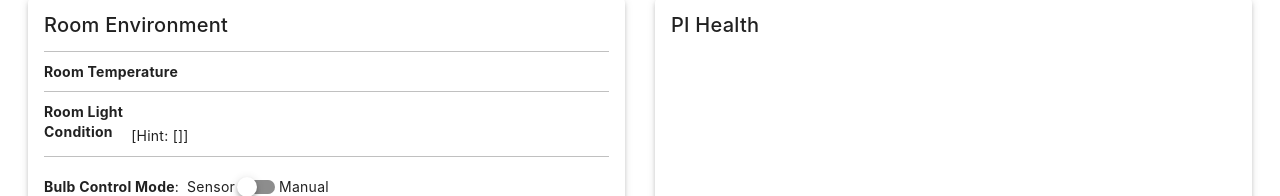
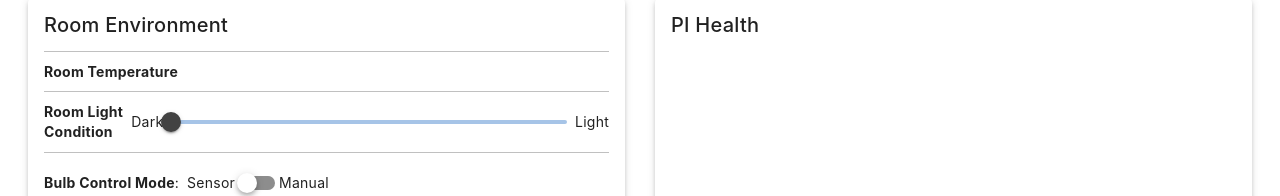
Before and after one commit to TareqNewazShahriar/whats-up-home-iot-web-app, a Vue app: page /#/ in a window 1280 px wide. Shown: the part 132-328 px from the top of the page. Built offline with nearby package versions, Linux system fonts and the light colour scheme; no server answers; the database is empty.

Commit message:
light condition shown with slider

```diff
--- a/src/views/HomeView.vue
+++ b/src/views/HomeView.vue
@@ -145,11 +145,18 @@ onMounted(() => {
                </div>
                <div class="d-flex">
                   <strong class="text-no-wrap mr-2">Room Light<br />Condition</strong>
-                  <span>
-                     {{ machineData.photoresistor.success ? machineData.photoresistor.value : null }}
-                     <br />
-                     <div class="mt-1">[Hint: {{ machineData.photoresistorStatus }}]</div>
-                  </span>
+                  <div class="d-flex align-center" style="width: 100%;">
+                     Dark
+                     <v-slider
+                        min="1"
+                        max="255"
+                        readonly
+                        thumb-label
+                        track-color="blue-darken-3"
+                        v-model="machineData.photoresistor.value"
+                      ></v-slider>
+                     Light
+                  </div>
                </div>
                <div class="d-flex align-center">
                   <label class="font-weight-bold">Bulb Control Mode</label>:
```
Also changed, not shown: 7 other files (tests, documents, lock files or other folders).
